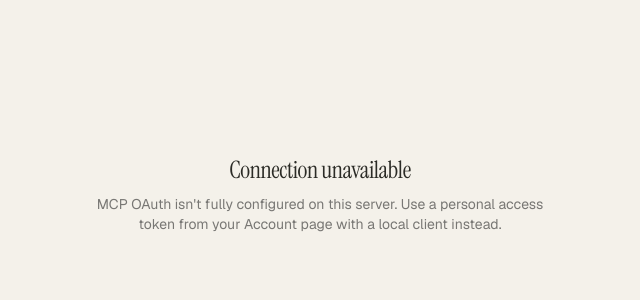
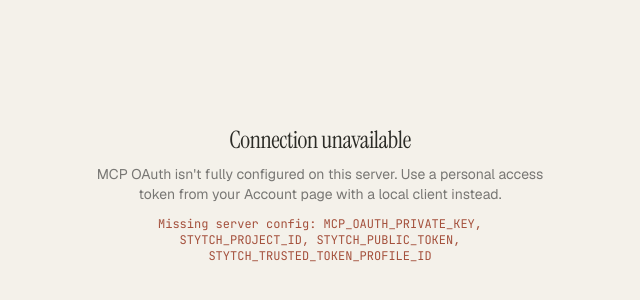
Before and after one commit to ja-zoe/seed-project-tracker, a Next.js app: page /oauth/authorize in a window 1280 px wide. Shown: the part 206-506 px from the top of the page, without its empty margins (320-960 px from the left). Built offline with nearby package versions, Linux system fonts and the light colour scheme; no server answers; sample sign-in values are in the browser's storage.

Commit message:
feat(mcp-oauth): /oauth/authorize names the missing env var(s) to self-diagnose a misconfigured deploy

```diff
--- a/src/app/oauth/authorize/page.tsx
+++ b/src/app/oauth/authorize/page.tsx
@@ -17,6 +17,18 @@
   const publicToken = process.env.STYTCH_PUBLIC_TOKEN;
   const tokenProfileID = process.env.STYTCH_TRUSTED_TOKEN_PROFILE_ID;
 
+  // Names (not values) of the env vars needed for the OAuth flow that are unset on this
+  // server — shown to the authenticated user so a misconfigured deploy is self-diagnosing.
+  const missing = [
+    ["MCP_OAUTH_PRIVATE_KEY", process.env.MCP_OAUTH_PRIVATE_KEY],
+    ["AUTH_URL (or NEXTAUTH_URL)", process.env.AUTH_URL ?? process.env.NEXTAUTH_URL],
+    ["STYTCH_PROJECT_ID", process.env.STYTCH_PROJECT_ID],
+    ["STYTCH_PUBLIC_TOKEN", publicToken],
+    ["STYTCH_TRUSTED_TOKEN_PROFILE_ID", tokenProfileID],
+  ]
+    .filter(([, v]) => !v)
+    .map(([name]) => name);
+
   return (
     <div className="min-h-screen flex items-center justify-center bg-background px-6 py-16">
       <div className="w-full max-w-md">
@@ -32,6 +44,11 @@
               MCP OAuth isn&apos;t fully configured on this server. Use a personal access token from your
               Account page with a local client instead.
             </p>
+            {missing.length > 0 && (
+              <p className="mt-3 text-xs text-[#A4503C]" style={{ fontFamily: "var(--font-mono)" }}>
+                Missing server config: {missing.join(", ")}
+              </p>
+            )}
           </div>
         ) : (
           <StytchAuthorize
```
